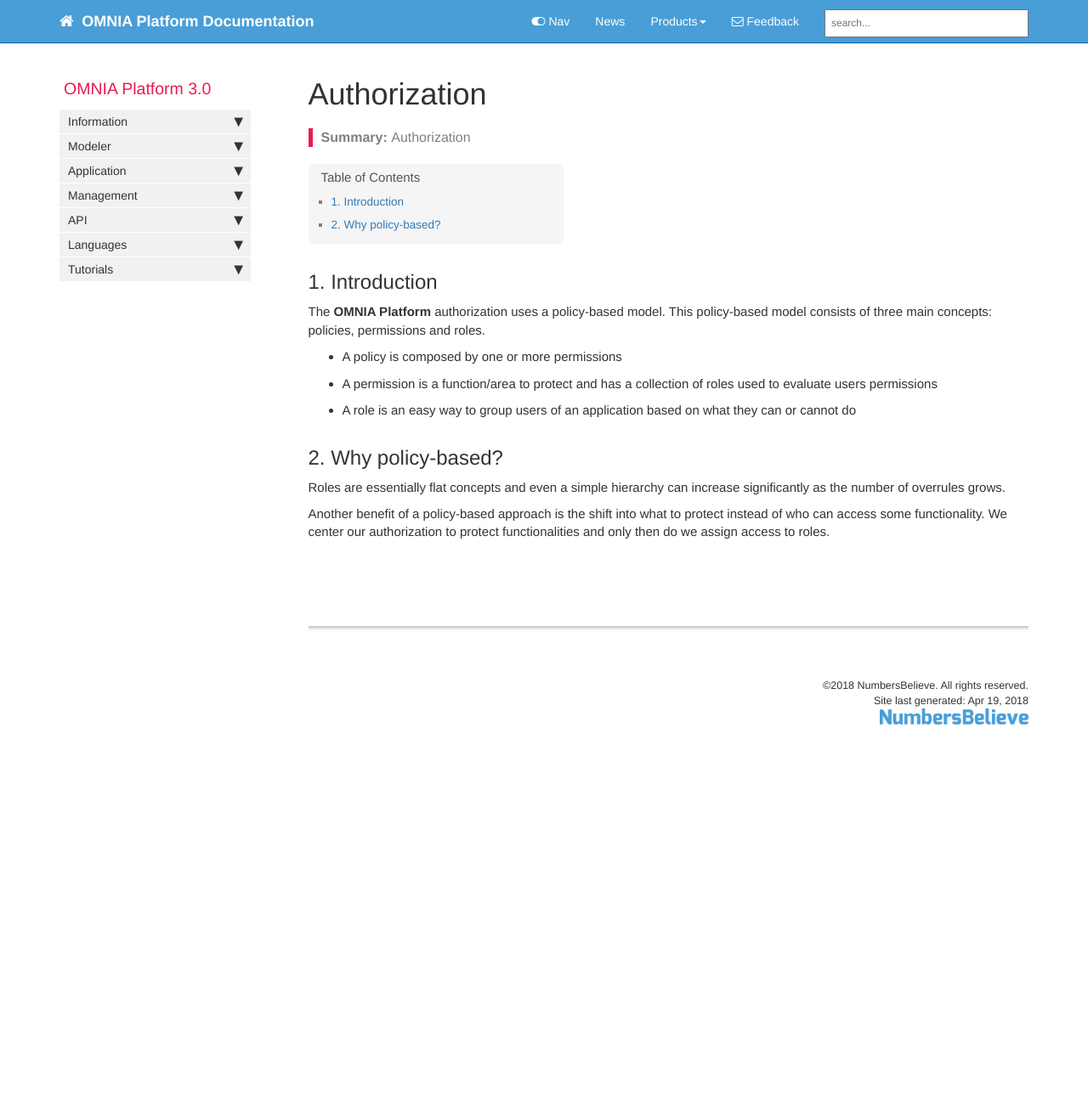
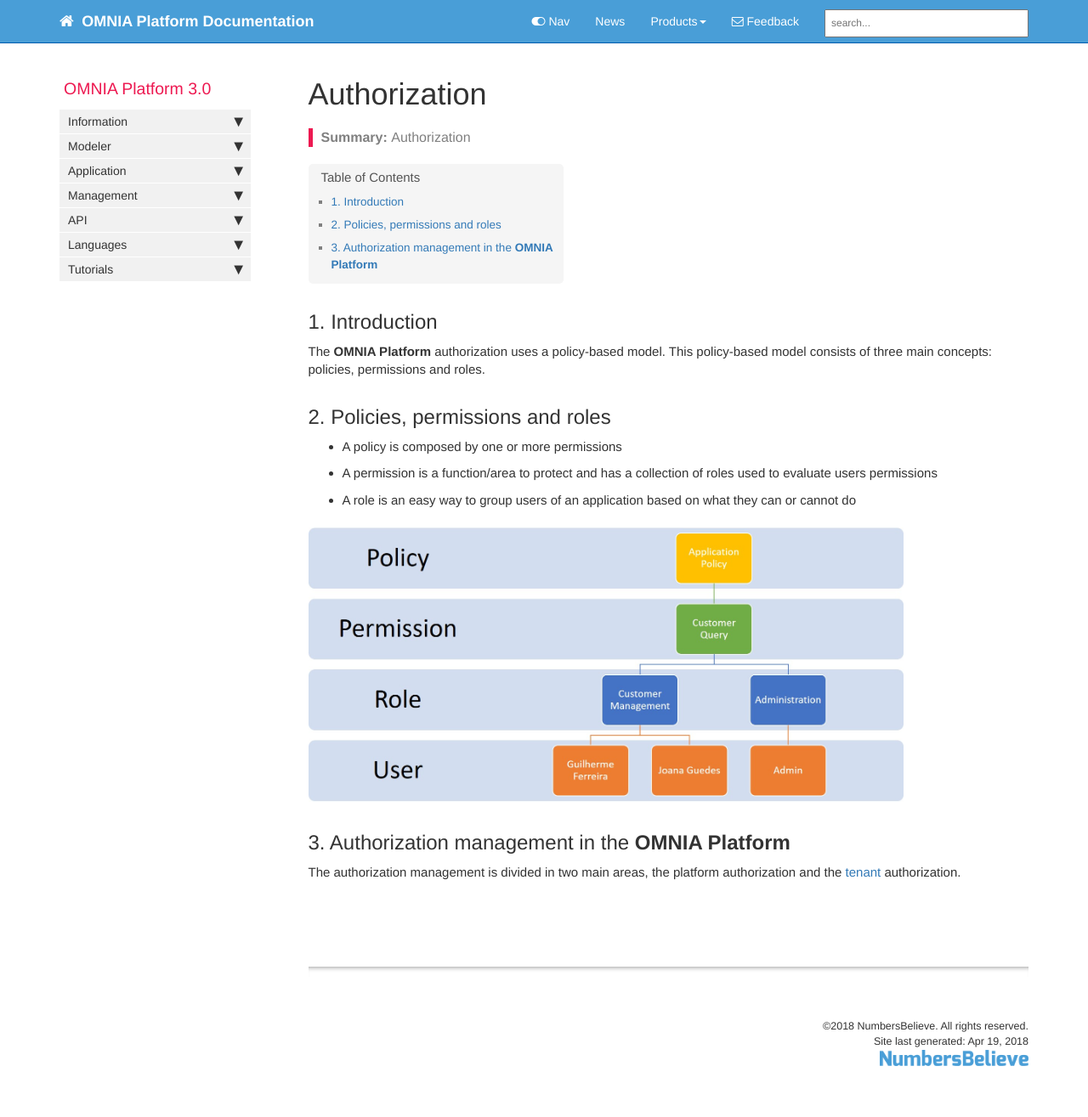
Before and after one commit to daniel8lopes/omnia3, a Jekyll site: the page built from docs/pages/omnia3/Authorization/omnia3_authorization.md, in a window 1280 px wide. Shown: the whole page at 85% size. Built offline with Jekyll 4.4.1, drawn with Linux system fonts in a browser that asks for light colours; nearby versions of some CDN libraries; comment, search, counter and statistics services are not loaded; before the commit the page ends 913 px from its top, so only the background shows below that.

Commit message:
Added polic model image

```diff
--- a/docs/pages/omnia3/Authorization/omnia3_authorization.md
+++ b/docs/pages/omnia3/Authorization/omnia3_authorization.md
@@ -12,12 +12,14 @@ folder: omnia3
 
 The **OMNIA Platform** authorization uses a policy-based model. This policy-based model consists of three main concepts: policies, permissions and roles.
 
+## 2. Policies, permissions and roles
+
 - A policy is composed by one or more permissions
 - A permission is a function/area to protect and has a collection of roles used to evaluate users permissions
 - A role is an easy way to group users of an application based on what they can or cannot do
 
-## 2. Why policy-based?
+![The authorization policy-based model](images\authz_model.jpg)
 
-Roles are essentially flat concepts and even a simple hierarchy  can increase significantly as the number of overrules grows.
+## 3. Authorization management in the **OMNIA Platform**
 
-Another benefit of a policy-based approach is the shift into what to protect instead of who can access some functionality. We center our authorization to protect functionalities and only then do we assign access to roles.
+The authorization management is divided in two main areas, the platform authorization and the [tenant](omnia3_management_introduction.html) authorization.
```
Also changed, not shown: docs/images/authz_model.jpg (added).
